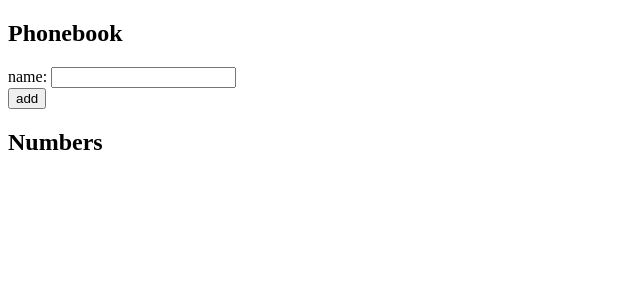
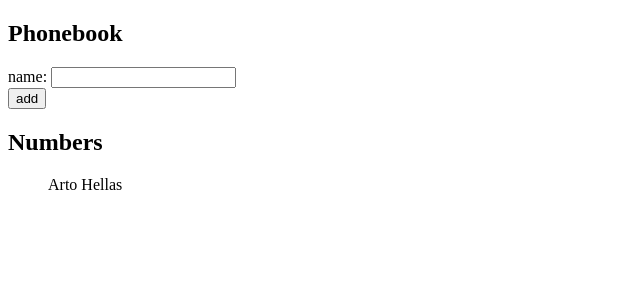
Before and after one commit to emjogale/fullstack, a React (Create React App) app in the folder part2/phonebook/: page / in a window 1280 px wide. Shown: the top 300 px of the page, without its empty margins (0-640 px from the left). Built offline with nearby package versions, Linux system fonts and the light colour scheme.

Commit message:
2.6 add in proper name adding functionality

```diff
--- a/part2/phonebook/src/App.js
+++ b/part2/phonebook/src/App.js
@@ -1,13 +1,15 @@
 import { useState } from "react";
+import Person from "./components/Person";
 
 const App = () => {
 	const [persons, setPersons] = useState([{ name: "Arto Hellas" }]);
 	const [newName, setNewName] = useState("");
 
-	const addName = (event) => {
+	const addPerson = (event) => {
 		event.preventDefault();
 		const personObject = {
 			name: newName,
+			id: newName,
 		};
 
 		setPersons(persons.concat(personObject));
@@ -22,7 +24,7 @@ const App = () => {
 	return (
 		<div>
 			<h2>Phonebook</h2>
-			<form onSubmit={addName}>
+			<form onSubmit={addPerson}>
 				<div>
 					name: <input value={newName} onChange={handleNameChange} />
 				</div>
@@ -31,6 +33,11 @@ const App = () => {
 				</div>
 			</form>
 			<h2>Numbers</h2>
+			<ul>
+				{persons.map((person) => (
+					<Person key={person.name} person={person} />
+				))}
+			</ul>
 		</div>
 	);
 };
--- /dev/null
+++ b/part2/phonebook/src/components/Person.js
@@ -0,0 +1,6 @@
+const Person = ({ person }) => {
+	console.log(person);
+	return <div>{person.name}</div>;
+};
+
+export default Person;
```
